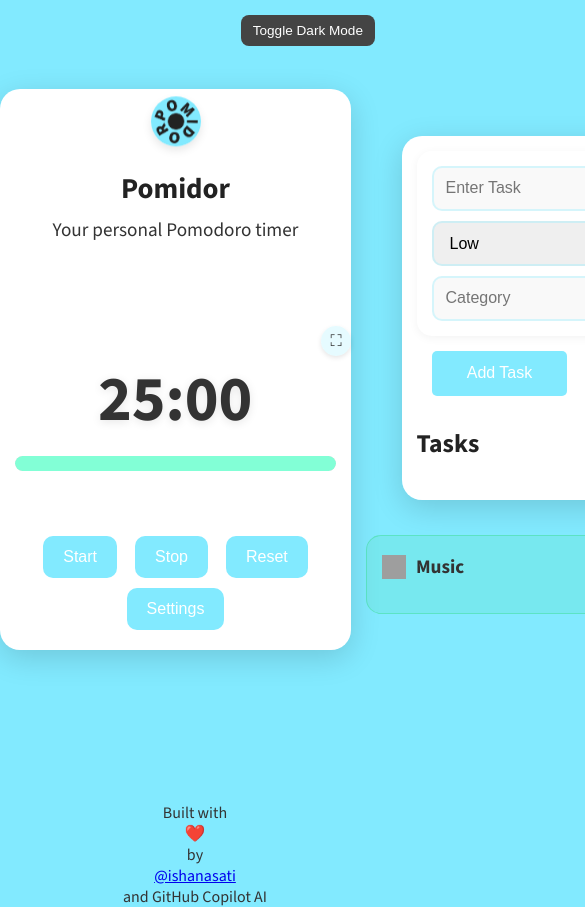
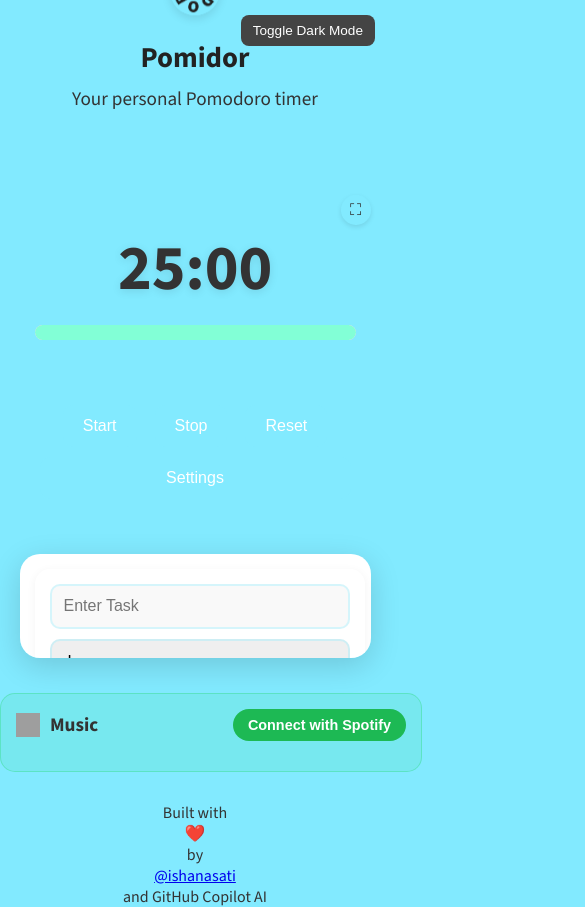
Before and after one commit to IshanAsati/pomidor, a plain HTML site: page index.html in a window 390 px wide. Shown: the top 907 px of the page, 585 px wide, since content can reach past the window. Drawn offline with nearby package versions, Linux system fonts and the light colour scheme; grey boxes are pictures that could not be loaded; files whose address does not match are found by name.

Commit message:
added ligma

```diff
--- a/index.html
+++ b/index.html
@@ -30,32 +30,81 @@
         }
 
         .main-container {
-            display: flex;
-            justify-content: center;
-            align-items: flex-start;
-            width: 95%; /* Increased from 90% */
-            max-width: 1600px; /* Increased from 1200px */
-            margin: 40px auto 20px auto; /* Reduced top margin */
+            display: grid;
+            grid-template-columns: minmax(300px, 1fr) minmax(300px, 1fr) minmax(250px, 0.8fr);
+            grid-gap: 20px;
+            width: 95%;
+            max-width: 1800px;
+            margin: 40px auto;
             min-height: calc(100vh - 80px);
-            padding-bottom: 40px;
-            gap: 40px; /* Increased gap between containers */
-            flex-wrap: wrap; /* Allow wrapping on smaller screens */
+            padding: 0 20px 40px;
         }
 
         .container {
+            grid-column: 1;
+            justify-self: stretch;
+            align-self: flex-start;
+            height: auto;
+            width: auto;
+            margin: 0;
             display: flex;
             flex-direction: column;
-            justify-content: center;
-            align-items: center;
-            background: #fff;
-            padding: 40px; /* Increased padding */
-            border-radius: 20px; /* Increased border radius */
-            box-shadow: 0 8px 30px rgba(0, 0, 0, 0.15); /* Enhanced shadow */
-            text-align: center;
-            width: 100%;
-            max-width: 500px; /* Increased from 400px */
-            margin: 10px;
-            height: fit-content; /* Adjust height based on content */
+        }
+
+        .tasks {
+            grid-column: 2;
+            justify-self: stretch;
+            align-self: flex-start;
+            height: calc(100vh - 80px);
+            width: auto;
+            margin: 0;
+            display: block;
+            order: unset;
+            flex-grow: unset;
+        }
+
+        .spotify-container {
+            grid-column: 3;
+            justify-self: stretch;
+            align-self: flex-start;
+            height: auto;
+            width: auto;
+            margin: 0;
+            order: unset;
+        }
+
+        @media (max-width: 1200px) {
+            .main-container {
+                grid-template-columns: 1fr 1fr;
+            }
+
+            .container {
+                grid-column: 1;
+                grid-row: 1;
+            }
+
+            .tasks {
+                grid-column: 2;
+                grid-row: 1;
+            }
+
+            .spotify-container {
+                grid-column: 1 / span 2;
+                grid-row: 2;
+            }
+        }
+
+        @media (max-width: 768px) {
+            .main-container {
+                display: flex;
+                flex-direction: column;
+                padding: 10px;
+            }
+
+            .container, .tasks, .spotify-container {
+                width: 100%;
+                margin-bottom: 20px;
+            }
         }
 
         body.dark-mode .container {
```
